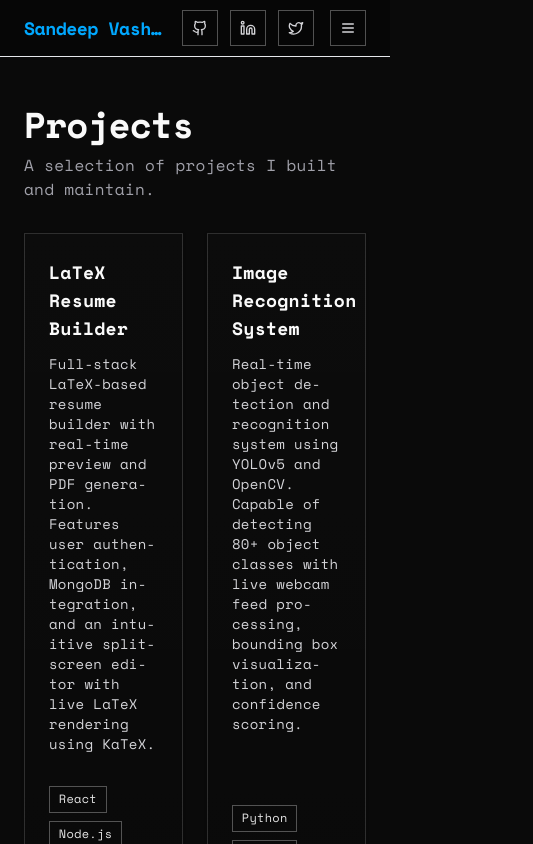
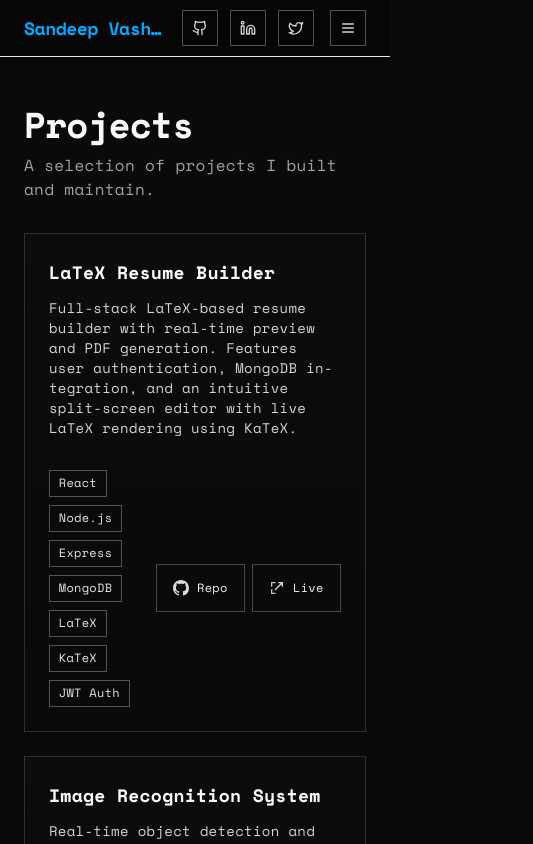
Before and after one commit to SandeepVashishtha/Portfolio, a Next.js app: page /projects in a window 390 px wide. Shown: the top 844 px of the page, 533 px wide, since content can reach past the window. Built offline with nearby package versions, Linux system fonts and the light colour scheme.

Commit message:
Improve project grid responsiveness on small screens
Added 'sm:grid-cols-1' to project grid containers in Home and Projects pages to ensure better layout on small screens.

```diff
--- a/src/app/page.jsx
+++ b/src/app/page.jsx
@@ -114,7 +114,7 @@
           </Link>
         </div>
 
-        <div className="mt-4 grid grid-cols-2 gap-6">
+        <div className="mt-4 grid grid-cols-2 sm:grid-cols-1 gap-6">
           {data.projects
             .filter((p) => p.featured)
             .slice(0, 6)
--- a/src/app/projects/page.jsx
+++ b/src/app/projects/page.jsx
@@ -25,7 +25,7 @@
         </p>
       </div>
 
-      <div className="mt-6 grid grid-cols-2 gap-6">
+      <div className="mt-6 grid grid-cols-2 sm:grid-cols-1 gap-6">
         {projects.map((p) => (
           <div key={p.name} className="w-full">
             <ProjectCard project={p} />
```
